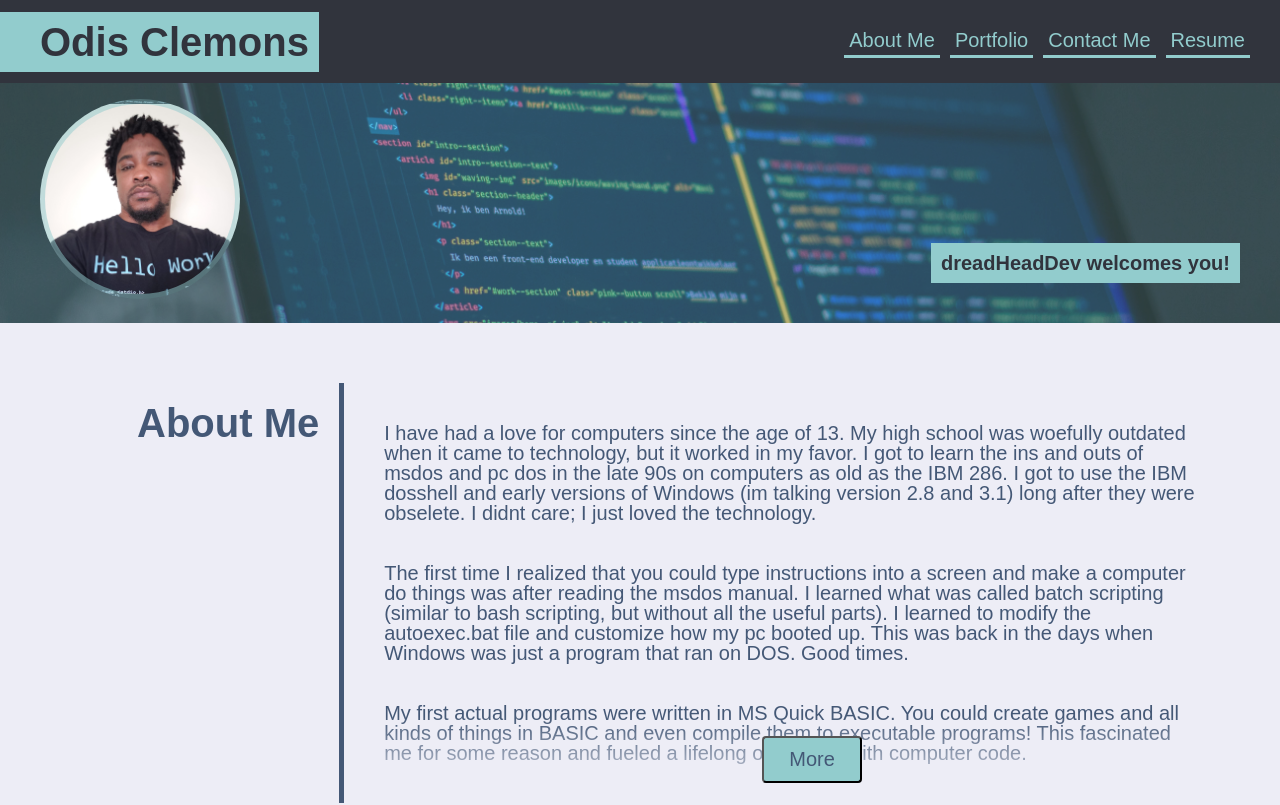
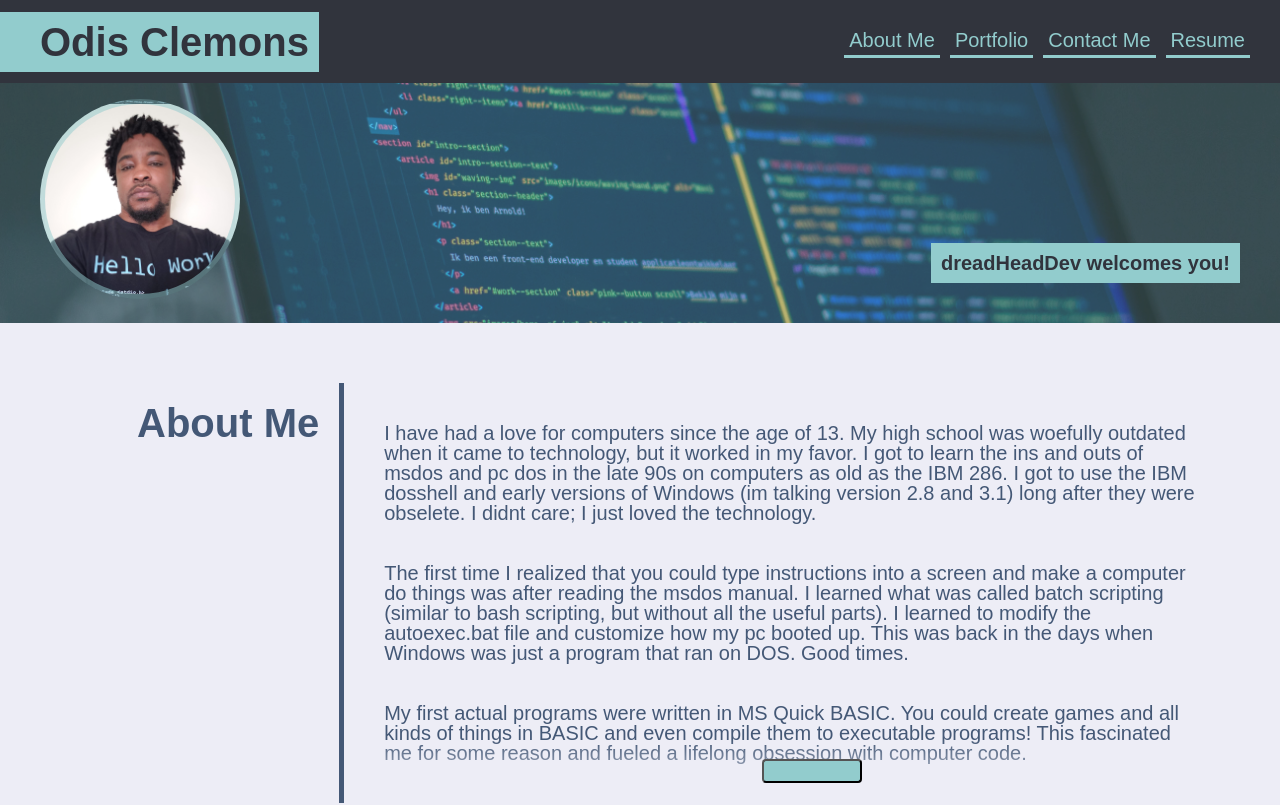
Before and after one commit to odisclemons/20-react-portfolio, a React (Create React App) app: page / in a window 1280 px wide. Shown: the top 805 px of the page. Built offline with nearby package versions, Linux system fonts and the light colour scheme.

Commit message:
added toogle handler

```diff
--- a/src/components/Bio.js
+++ b/src/components/Bio.js
@@ -1,7 +1,27 @@
+import react, { useRef, useState } from "react";
+
 const Bio = () => {
-  const handleToggle = () => {};
+  const sectionRef = useRef(null);
+  const [btnText, setBtnText] = useState(false);
+
+  const handleToggle = (section) => {
+    //get section from the dom
+    let sect = sectionRef.current;
+
+    //if the size of section over 500px, callapse to 500 px
+    if (sect.offsetHeight > 500) {
+      sect.style.height = "500px";
+      setBtnText("More");
+      window.location = `#${section}`;
+    } else {
+      //if section is 500px, it is collapsed.  set it to auto to expand full height
+      sect.style.height = "auto";
+      setBtnText("Less");
+    }
+  };
+
   return (
-    <section id="about" style={{ height: 500 }}>
+    <section ref={sectionRef} id="about" style={{ height: 500 }}>
       <div className="section-heading">
         <h1>About Me</h1>
       </div>
@@ -78,8 +98,12 @@ const Bio = () => {
           Javascript, the one man band.
         </p>
         <div className="centerStuff moreContainer">
-          <button className="more" id="aboutBtn" onClick={handleToggle}>
-            More
+          <button
+            className="more"
+            id="aboutBtn"
+            onClick={() => handleToggle("about")}
+          >
+            {btnText}
           </button>
         </div>
       </div>
```
